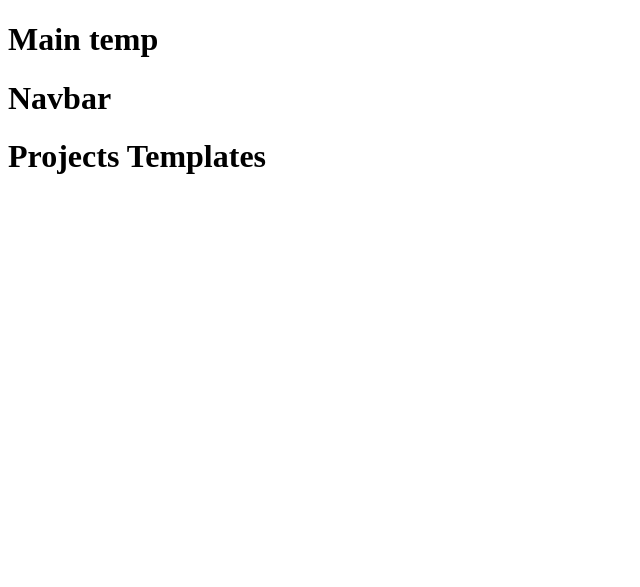
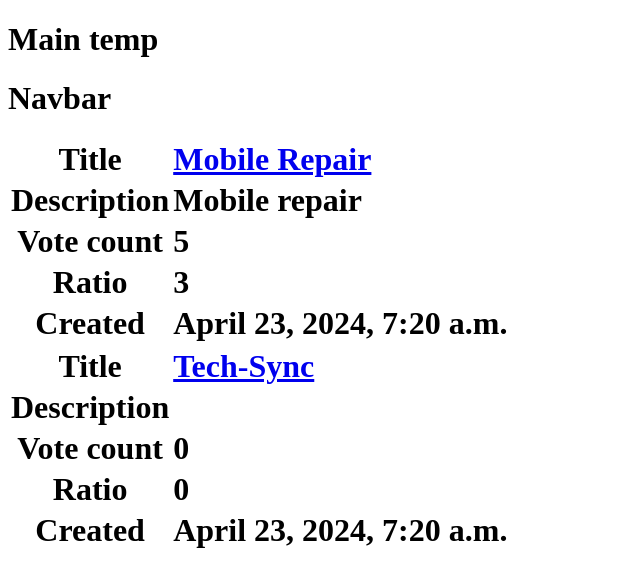
Before and after one commit to yosami14/Tech_Sync, a Django app: page /projects/ in a window 1280 px wide. Shown: the top 587 px of the page, without its empty margins (0-640 px from the left). Run offline with Django 5.2, Linux system fonts and the light colour scheme; data comes from the database, SQL or seed files in the repository; both versions use the stored data as it was after the commit.

Commit message:
Project views and templates minor change

```diff
--- a/techsync/projects/admin.py
+++ b/techsync/projects/admin.py
@@ -1,4 +1,6 @@
 from django.contrib import admin
-from .models import Project
+from .models import *
 # Register your models here.
 admin.site.register(Project)
+admin.site.register(Review)
+admin.site.register(Tag)
--- a/techsync/projects/urls.py
+++ b/techsync/projects/urls.py
@@ -3,4 +3,6 @@ from . import views
 
 urlpatterns = [
     path('projects/', views.projects, name='projects'),
+    path('project_detail/<str:pk>/', views.project_detail, name='project_detail'),
+
 ]
--- a/techsync/projects/views.py
+++ b/techsync/projects/views.py
@@ -1,6 +1,20 @@
 from django.shortcuts import render
-
+from .models import Project
 
 # Create your views here.
 def projects(request):
-    return render(request,'projects/projects.html')
+    projects = Project.objects.all()
+    context = {
+        'projects': projects,
+
+    }
+    return render(request,'projects/projects.html',context )
+
+def project_detail(request, pk):
+    project = Project.objects.get(id=pk)
+    tags = project.tags.all()
+    context = {
+        'project': project,
+        'tags': tags,
+    }
+    return render(request, 'projects/project_detail.html', context)
--- a/techsync/templates/projects/projects.html
+++ b/techsync/templates/projects/projects.html
@@ -1,4 +1,29 @@
 {% extends "projects/main.html" %}
 {% block content %}
-<h1>Projects Templates<h1/>
-{% endblock content %}
+
+{% for project in projects %}
+<table>
+    <tr>
+        <th>Title</th>
+        <td><a href="{% url 'project_detail' project.pk %}">{{ project.title }}</a></td>
+    </tr>
+    <tr>
+        <th>Description</th>
+        <td>{{ project.description }}</td>
+    </tr>
+    <tr>
+        <th>Vote count</th>
+        <td>{{ project.vote_count }}</td>
+    </tr>
+    <tr>
+        <th>Ratio</th>
+        <td>{{ project.vote_ratio }}</td>
+    </tr>
+    <tr>
+        <th>Created</th>
+        <td>{{ project.created_at}}</td>
+    </tr>
+{% endfor %}
+
+
+{% endblock %}
--- a/techsync/templates/projects/single-project.html
+++ /dev/null
@@ -1,4 +0,0 @@
-{% extends "projects/main.html" %}
-{% block content %}
-<h1>Single Projects Templates<h1/>
-{% endblock content %}
```
Also changed, not shown: techsync/templates/projects/project_detail.html (added, +10 -0 lines), techsync/db.sqlite3.
